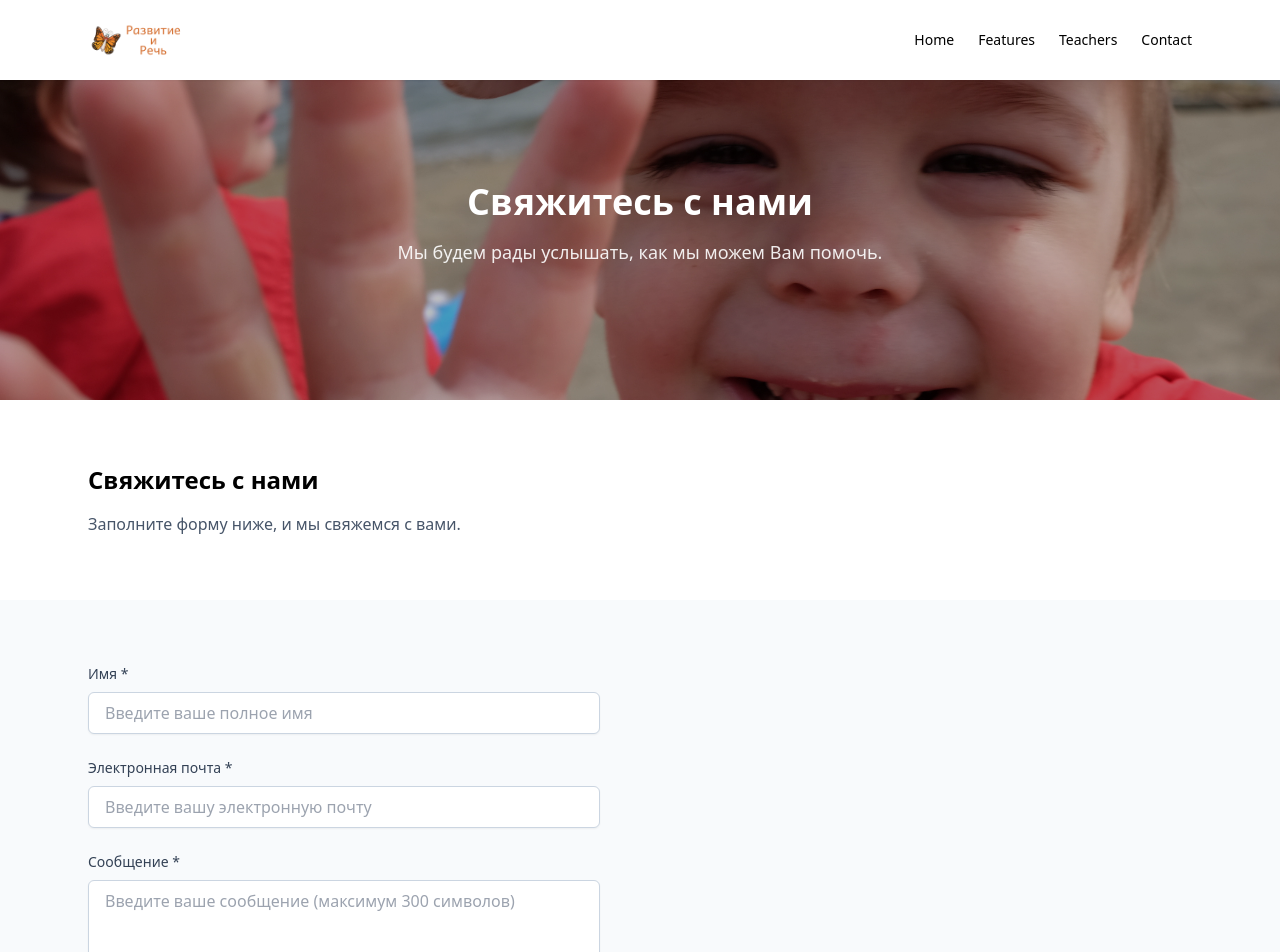
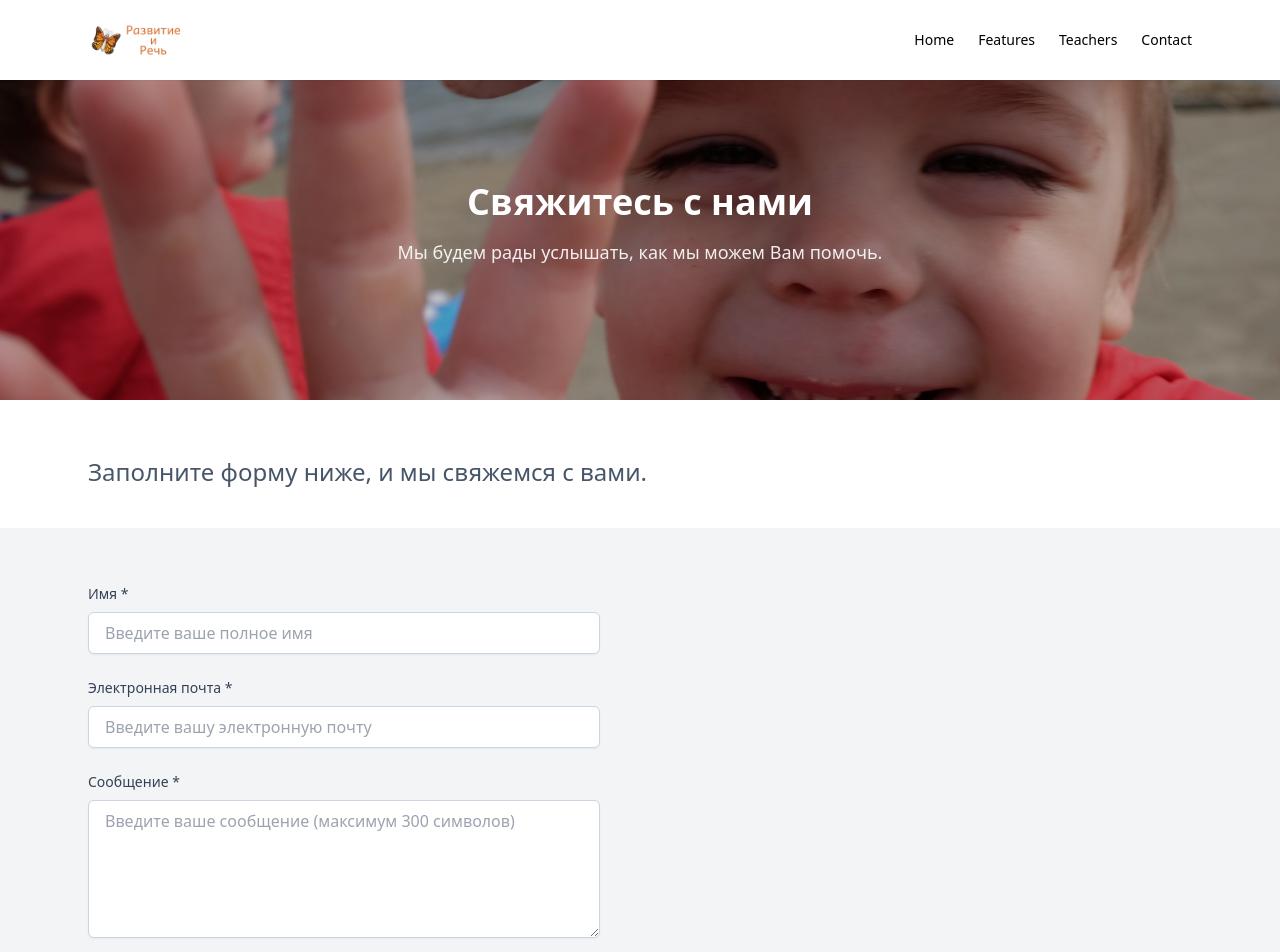
Before and after one commit to sebaural/speech-development, a React (Vite) app: page /contact in a window 1280 px wide. Shown: the top 952 px of the page. Built offline with nearby package versions, Linux system fonts and the light colour scheme.

Commit message:
minor style changes in contact form

```diff
--- a/src/pages/ContactPage.tsx
+++ b/src/pages/ContactPage.tsx
@@ -10,13 +10,13 @@ export default function ContactPage() {
     <main>
       <Nav />
       <Hero slides={contactSlides} heightClasses="h-[25vh] sm:h-[30vh] md:h-[36vh] lg:h-[40vh]" />
-      <section className="py-16">
+      <section className="py-10">
         <div className="mx-auto max-w-6xl px-6">
-          <h2 className="text-2xl font-semibold">Свяжитесь с нами</h2>
-          <p className="mt-4 text-slate-600">Заполните форму ниже, и мы свяжемся с вами.</p>
+          {/* <h2 className="text-2xl font-semibold">Свяжитесь с нами</h2> */}
+          <p className="mt-4 text-2xl text-slate-600">Заполните форму ниже, и мы свяжемся с вами.</p>
         </div>
       </section>
-      <section className="py-12 bg-slate-50">
+      <section className="py-10 bg-gray-100">
         <div className="mx-auto max-w-6xl px-6">
           <div className="mt-4 max-w-lg">
             <ContactForm />
```
